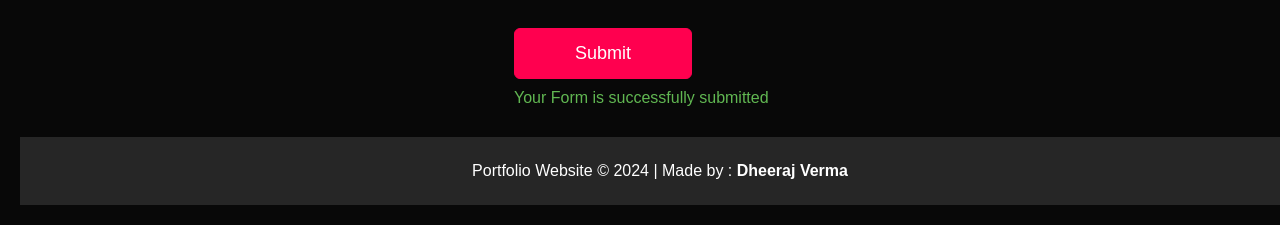
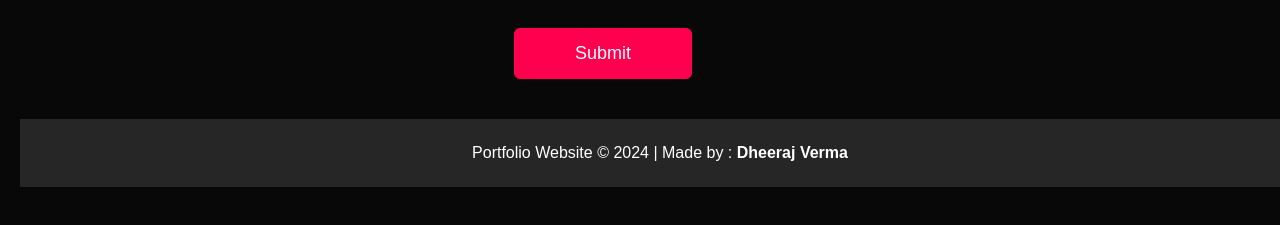
Before and after one commit to dheerajver0031/Dheeraj-Portfolio, a plain HTML site: page index.html in a window 1280 px wide. Shown: the part 3016-3241 px from the top of the page. Drawn offline with Linux system fonts and the light colour scheme.

Commit message:
Update index.html

```diff
--- a/index.html
+++ b/index.html
@@ -195,7 +195,7 @@
                         <textarea name="Message" rows="6" placeholder="Your Message"></textarea>
                         <button type="submit" class="btn btn2">Submit</button>
                     </form>
-                    <span id="msg">Your Form is successfully submitted</span>
+                    <span id="msg"></span>
                 </div>
             </div>
         </div>
```
